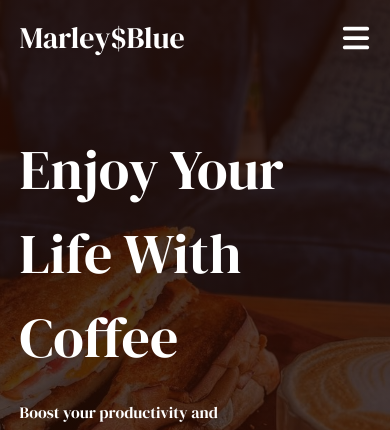
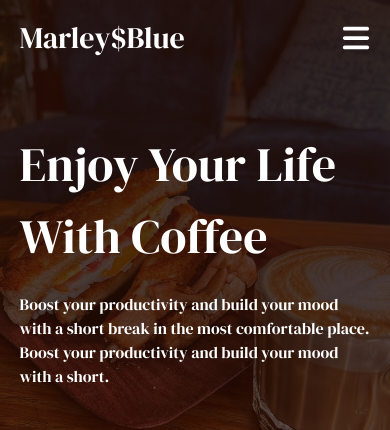
Before and after one commit to thedon-dev/cafe_site, a React (Vite) app: page / in a window 390 px wide. Shown: the top 430 px of the page. Built offline with nearby package versions, Linux system fonts and the light colour scheme.

Commit message:
Hero Responsiveness fixed

```diff
--- a/src/components/Navbar.tsx
+++ b/src/components/Navbar.tsx
@@ -70,7 +70,7 @@ const Navbar = () => {
           ref={navRef}
           className={`${
             navOpen ? "left-0" : "-left-[100%]"
-          } absolute lg:relative gap-16 flex pt-[35%] top-0 bg-[#E19517] h-screen w-1/2 lg:bg-transparent flex-col lg:flex-row lg:gap-3 transition-all duration-300 z-50`}
+          } absolute lg:relative gap-16 flex pt-[35%] lg:pt-0 top-0 bg-[#E19517] h-screen lg:h-fit w-2/3 lg:bg-transparent flex-col lg:flex-row lg:gap-3 transition-all duration-300 z-50`}
         >
           {links.map((lnk, index) => (
             <Link
--- a/src/pages/HomePage.tsx
+++ b/src/pages/HomePage.tsx
@@ -7,7 +7,7 @@ const HomePage = () => {
   return (
     <>
       <section
-        className="py-32 px-[5%] lg:px-[10%]"
+        className="pb-20 lg:pb-32 py-32 px-[5%] lg:px-[10%]"
         style={{
           backgroundImage: `linear-gradient(rgba(36, 12, 3, 0.9), rgba(36, 12, 3, 0.7)), url(${HeroImage})`,
           backgroundPosition: "center",
@@ -15,10 +15,10 @@ const HomePage = () => {
         }}
       >
         <div className="2xl:container mx-auto text-white">
-          <h1 className="text-[3.5rem] lg:text-[6.5rem] w-full lg:w-4/5">
+          <h1 className="text-[3rem] lg:text-[6.5rem] w-full lg:w-4/5">
             Enjoy Your Life With Coffee
           </h1>
-          <p className="lg:text-lg mt-5 w-2/3 lg:w-1/2">
+          <p className="lg:text-lg mt-5 lg:w-1/2">
             Boost your productivity and build your mood with a short break in
             the most comfortable place. Boost your productivity and build your
             mood with a short.
```
